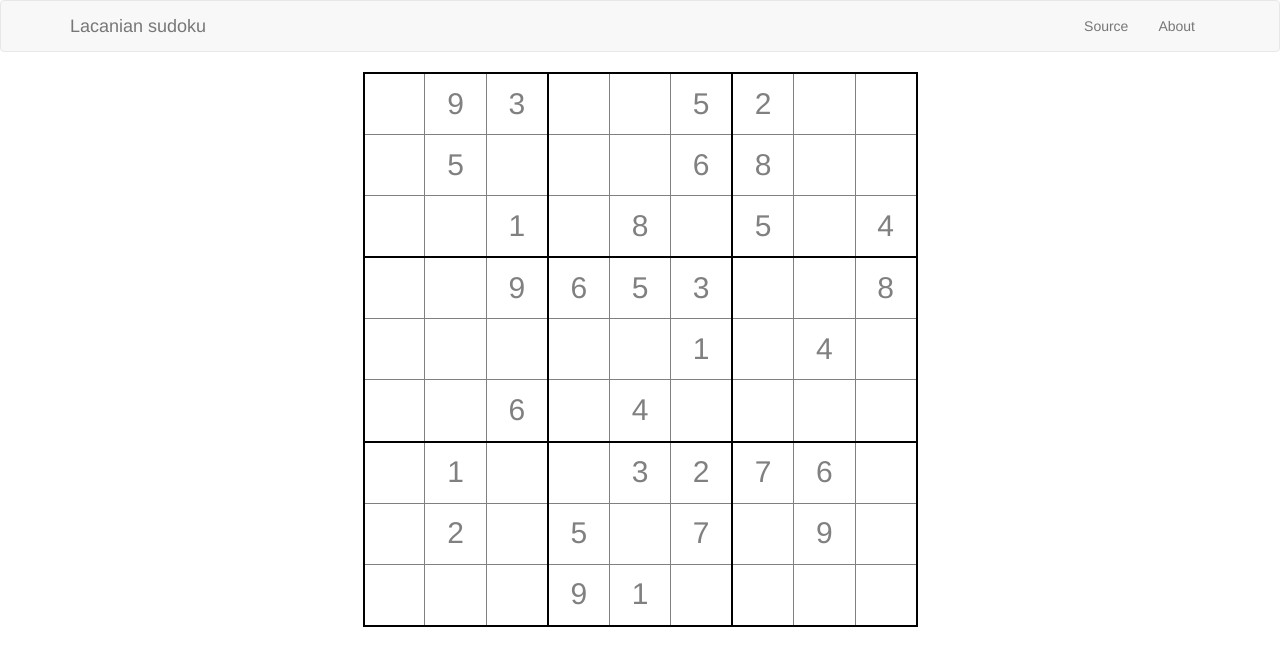
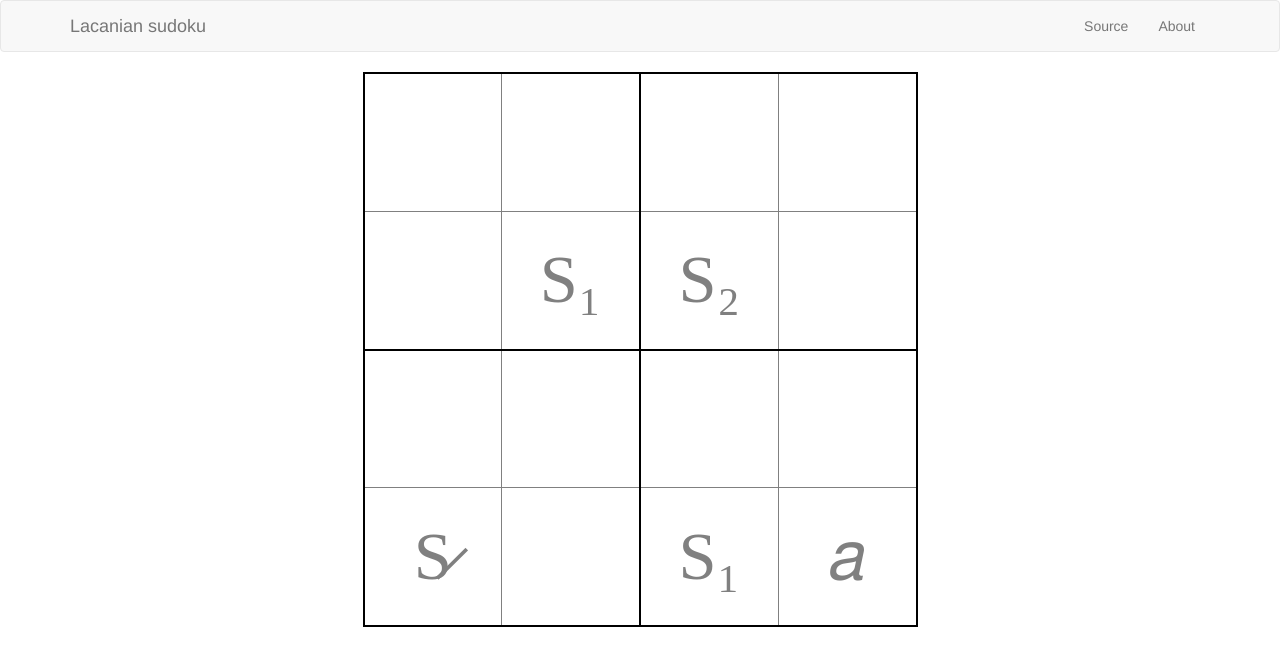
Before and after one commit to voyou/sudoku, a website with bundled scripts: page static/index.html in a window 1280 px wide. Built offline with nearby package versions, Linux system fonts and the light colour scheme.

Commit message:
Use the symbols from the matheme, rather than numbers (and specify a serif font so they look better).

```diff
--- a/main.js
+++ b/main.js
@@ -3,6 +3,8 @@
 var SV = require('./sudoku-view');
 SV.init(jQuery);
 
+var t = ['S̷', 'S₁', 'S₂', '𝑎'];
+
 $(function() {
-  $('#main').sudoku(9);
+  $('#main').sudoku(4, function(i) { return t[i-1]; });
 });
--- a/static/sudoku.css
+++ b/static/sudoku.css
@@ -55,3 +55,7 @@
 a.sudoku-cell-fixed {
   color: gray;
 }
+
+.sudoku-cell, .sudoku-selector {
+  font-family: serif;
+}
```
